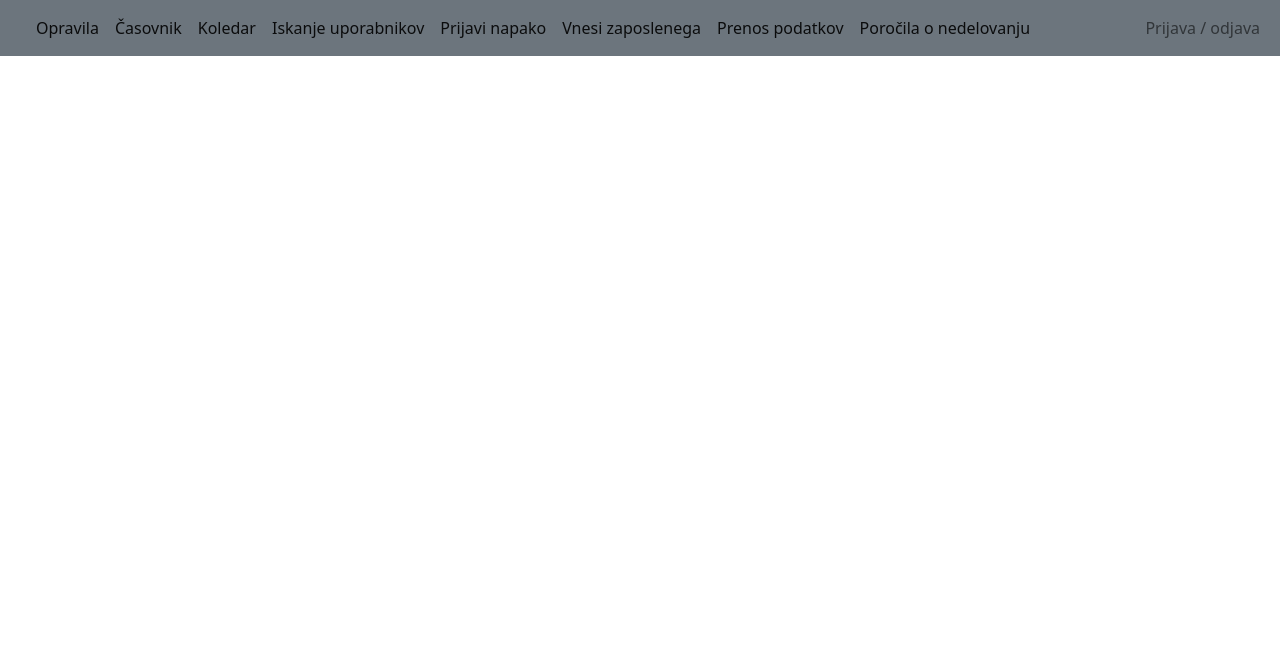
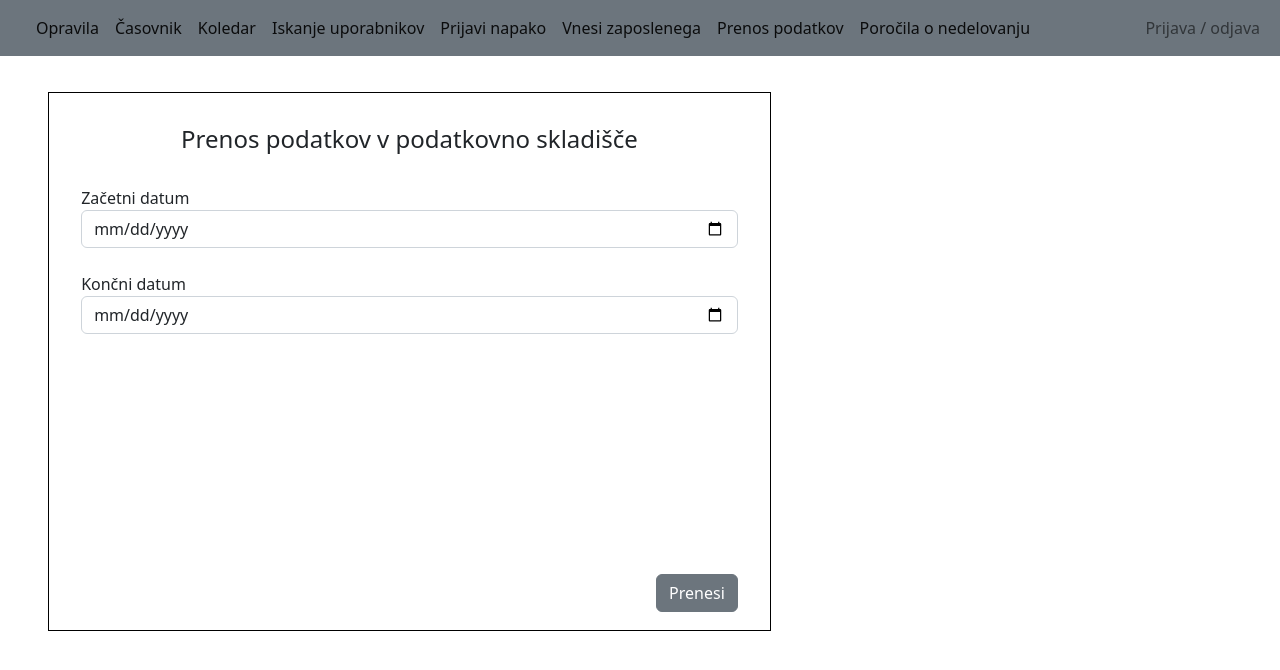
Before and after one commit to juremrzek/ProductivityApp, a Vue app in the folder src/client/: page /skladisce in a window 1280 px wide. Shown: the top 670 px of the page. Built offline with nearby package versions, Linux system fonts and the light colour scheme.

Commit message:
prenos v podatkovno skladisce

```diff
--- a/src/client/src/router/index.js
+++ b/src/client/src/router/index.js
@@ -4,6 +4,7 @@ import CasovnikView from "../views/CasovnikView.vue"
 import PrijaviNapako from "../views/PrijaviNapako.vue"
 import SledilciView from "../views/SledilciView.vue"
 import ZaposleniVnosView from "../views/ZaposleniVnosView.vue"
+import SkladisceView from "../views/SkladisceView.vue"
 
 const router = createRouter({
   history: createWebHistory(import.meta.env.BASE_URL),
@@ -35,6 +36,11 @@ const router = createRouter({
       component: ZaposleniVnosView,
     },
     {
+      path: "/skladisce",
+      name: "skladisce",
+      component: SkladisceView,
+    },
+    {
       path: "/about",
       name: "about",
       // route level code-splitting
--- /dev/null
+++ b/src/client/src/views/SkladisceView.vue
@@ -0,0 +1,41 @@
+<script setup>
+import AppLayout from "../components/AppLayout.vue"
+</script>
+
+<template>
+  <app-layout>
+    <div class="container form">
+      <h4 class="text-center">Prenos podatkov v podatkovno skladišče</h4>
+      <br />
+      <div class="form-group">
+        <label for="exampleInputEmail1">Začetni datum</label>
+        <input type="date" class="form-control" />
+      </div>
+      <br />
+      <div class="form-group">
+        <label for="exampleInputEmail1">Končni datum</label>
+        <input type="date" class="form-control" />
+      </div>
+      <br />
+      <br />
+      <br />
+      <br />
+      <br />
+      <br />
+      <br />
+      <br />
+      <br />
+      <br />
+      <button type="submit" class="btn btn-secondary float-end">Prenesi</button>
+      <br />
+    </div>
+  </app-layout>
+</template>
+
+<style scoped>
+.form {
+  margin: 5%;
+  padding: 2rem;
+  border: 1px solid black;
+}
+</style>
```
